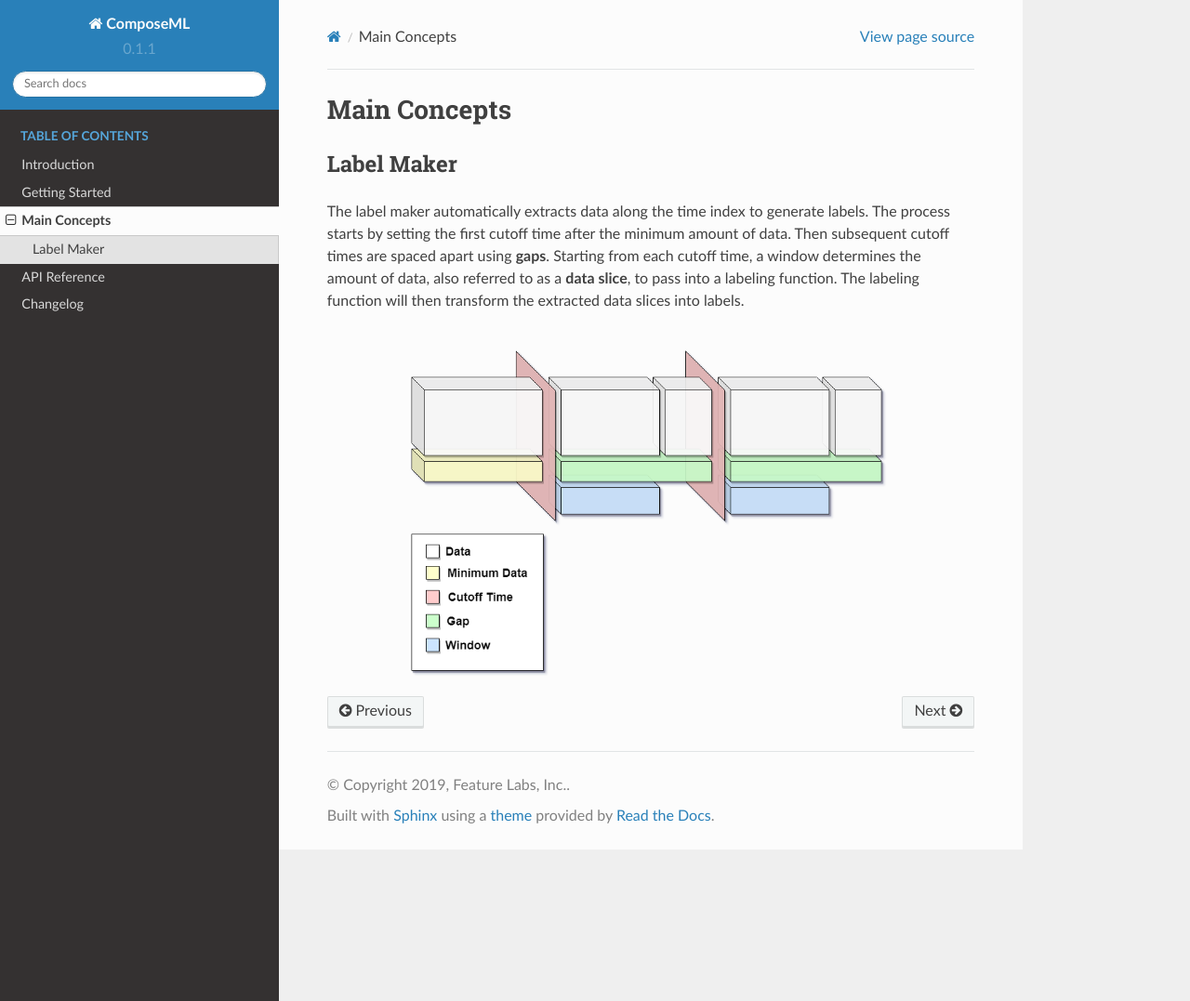
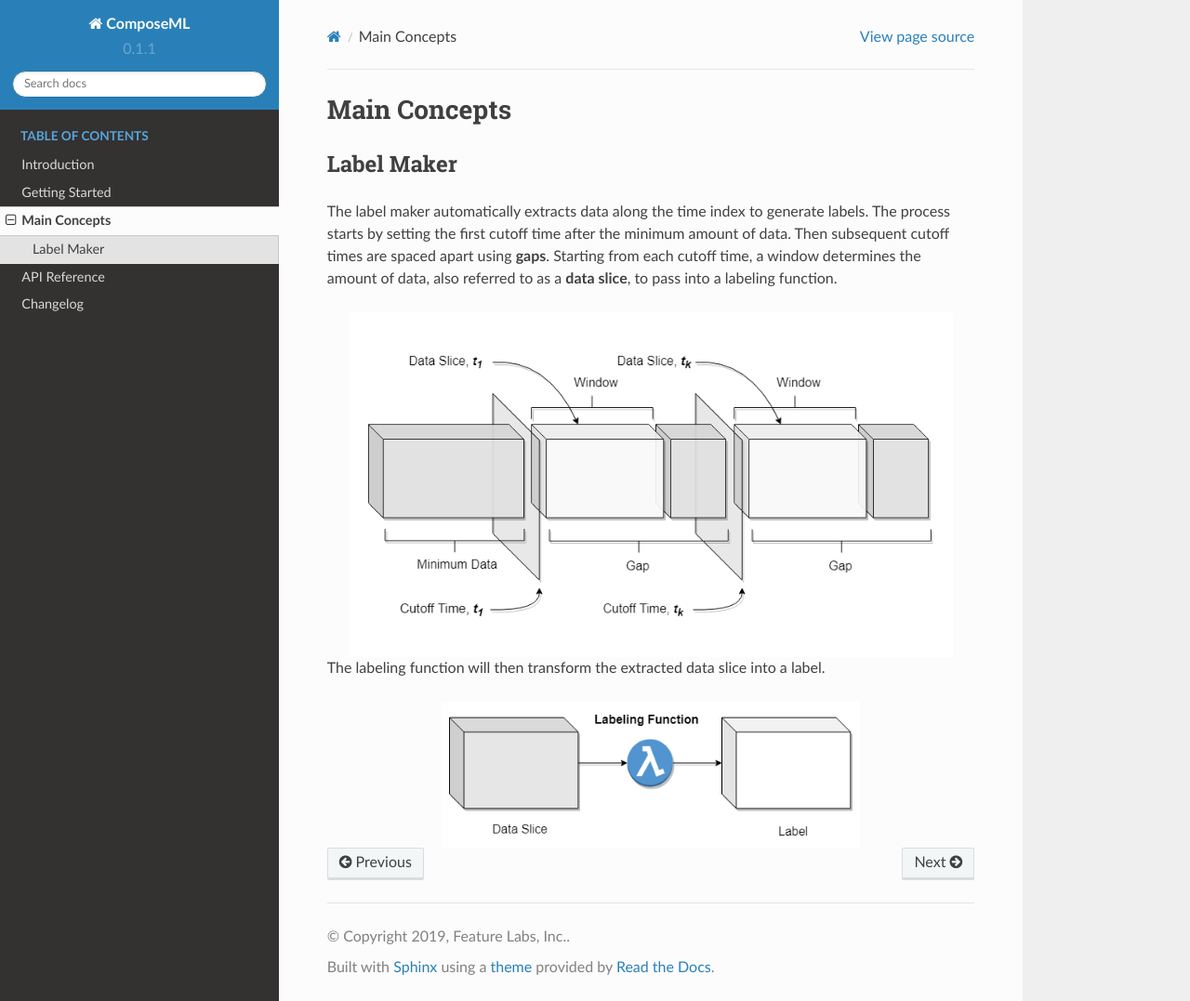
Before and after one commit to alteryx/compose, a Sphinx documentation site: the page built from docs/source/table_of_contents/main_concepts.rst, in a window 1280 px wide and 1077 px high. Shown: the whole window at 93% size. Built offline with Sphinx 7.4.7 and the Read the Docs theme 2.0.0, drawn with Linux system fonts in a browser that asks for light colours.

Commit message:
update main concepts

```diff
--- a/docs/source/table_of_contents/main_concepts.rst
+++ b/docs/source/table_of_contents/main_concepts.rst
@@ -4,8 +4,14 @@ Main Concepts
 Label Maker
 ---------------
 
-The label maker automatically extracts data along the time index to generate labels. The process starts by setting the first cutoff time after the minimum amount of data. Then subsequent cutoff times are spaced apart using **gaps**. Starting from each cutoff time, a window determines the amount of data, also referred to as a **data slice**, to pass into a labeling function. The labeling function will then transform the extracted data slices into labels.
+The label maker automatically extracts data along the time index to generate labels. The process starts by setting the first cutoff time after the minimum amount of data. Then subsequent cutoff times are spaced apart using **gaps**. Starting from each cutoff time, a window determines the amount of data, also referred to as a **data slice**, to pass into a labeling function.
 
-.. image:: images/generate-labels.png
-    :width: 550px
+.. image:: images/label-maker.png
+    :width: 650px
     :align: center
+
+The labeling function will then transform the extracted data slice into a label.
+
+.. image:: images/labeling-function.png
+    :width: 450px
+    :align: center
```
Also changed, not shown: docs/source/table_of_contents/images/generate-labels.xml (deleted, +0 -1 lines), docs/source/table_of_contents/images/label-maker.xml (added, +1 -0 lines), docs/source/table_of_contents/images/labeling-function.xml (added, +1 -0 lines), docs/source/table_of_contents/getting_started.ipynb, docs/source/table_of_contents/images/generate-labels.png (deleted), docs/source/table_of_contents/images/label-maker.png (added), docs/source/table_of_contents/images/labeling-function.png (added).
